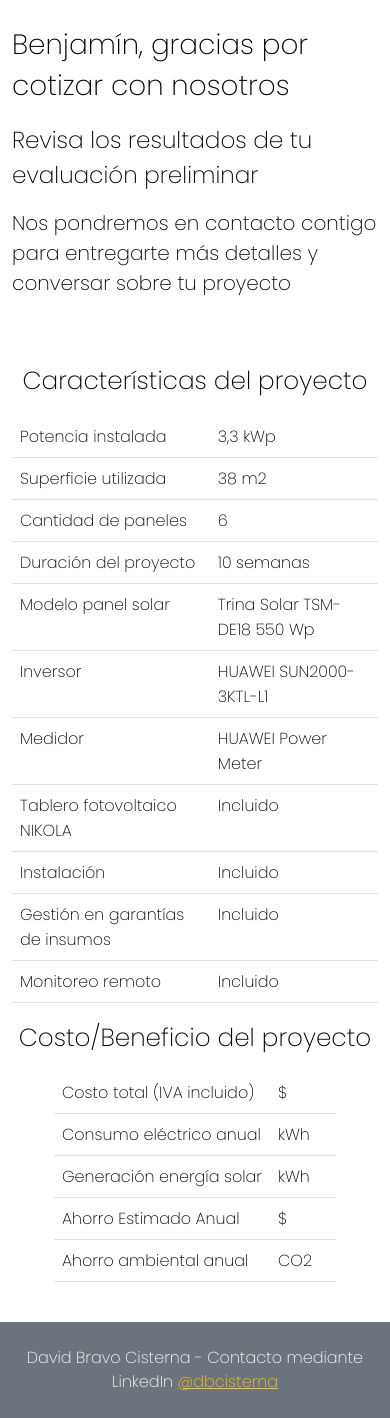
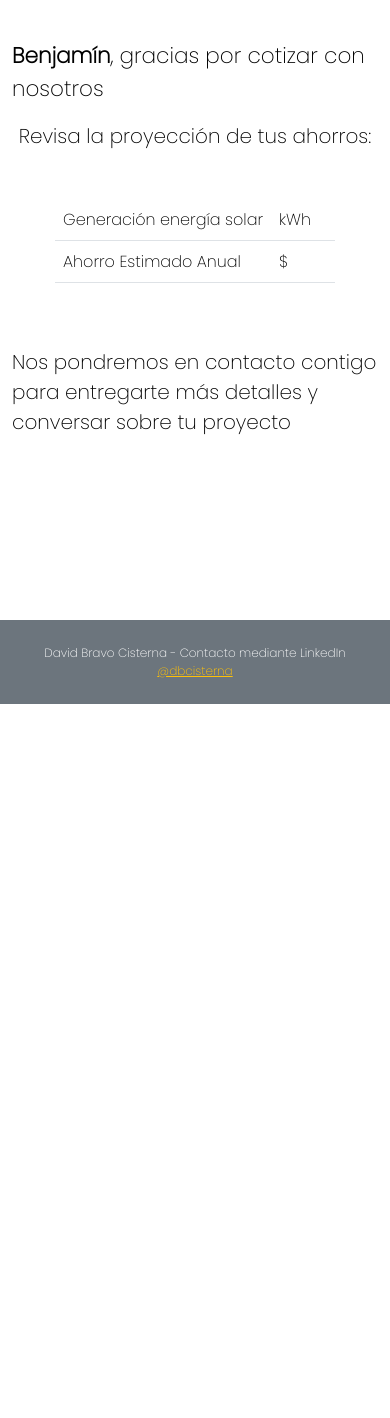
Before and after one commit to dbravoc/Cotizador, a plain HTML site: page public/evaluacion.html in a window 390 px wide. Shown: the part 140-1558 px from the top of the page. After the commit the page ends 844 px from the top, so only its background shows below. Drawn offline with nearby package versions, Linux system fonts and the light colour scheme; some packages are replaced by stand-ins of ours.

Commit message:
Mas codigo en calculadora
Se trabajo en el codigo de la calculadora y tambien en el uso de esos resultados para visualizarlos en evaluacion.html.

```diff
--- a/public/assets/css/styles.css
+++ b/public/assets/css/styles.css
@@ -1,3 +1,19 @@
+.footer{
+    font-size: 12px;
+}
+
+.main {
+    flex: 1; /* Esto hará que ocupe el espacio restante */
+}
+
+.body {
+    height: 100%;
+    margin: 0;
+    padding: 0;
+    display: flex;
+    flex-direction: column;
+}
+
 .poppins{
     font-family:'Poppins', sans-serif;
 }
@@ -12,17 +28,20 @@
 }
 
 .pt-xl{
-    padding-top: 7%;
+    padding-top: 5%;
 }
 
 .pr-xl{
-    padding-right: 7%;
+    padding-right: 5%;
+}
+
+.pl-xl{
+    padding-left: 5%;
 }
 
 .header-img{
-    display: flex;
-    width: 12%;
-    height: 12%;
+    width: 150px ;
+    height: auto;
 }
 
 .header-titulo{
@@ -35,3 +54,7 @@
 .td{
     padding: 2px;
 }
+
+.between{
+    justify-content: space-between;
+}
--- a/public/calculadora.js
+++ /dev/null
@@ -1,23 +0,0 @@
-document.addEventListener("DOMContentLoaded", function() {
-    const GastoLuz = parseFloat(document.getElementById("GastoLuz").value);
-    const NombreApellido = document.getElementById("NombreApellido");
-    const RUT = document.getElementById("RUT");
-    const Telefono = document.getElementById("Telefono");
-    const Email = document.getElementById("Email");
-
-BotonCotizar.addEventListener("click", function() {
-    const costototal = parseFloat(document.getElementById("CostoTotal"));
-    const consumoeletricoanual = parseFloat(document.getElementById("ConsumoEletricoAnual"));
-    const generacionenergiasolar = parseFloat(document.getElementById("GeneracionEnergiaSolar"));
-    const ahorroestimadoanual = parseFloat(document.getElementById("AhorroEstimadoAnual"));
-    const ahorroambientalanual = parseFloat(document.getElementById("AhorroAmbientalAnual"));
-
-
-
-        // Aplica tu fórmula de cálculo aquí
-        const resultado = input1 + input2; // Ejemplo de suma, cambia esto según tu fórmula
-
-        resultElement.textContent = resultado;
-        resultContainer.style.display = "block";
-    });
-});
--- a/public/evaluacion.html
+++ b/public/evaluacion.html
@@ -8,121 +8,67 @@
 <link href="https://cdn.jsdelivr.net/npm/bootstrap@5.3.1/dist/css/bootstrap.min.css" rel="stylesheet" integrity="sha384-4bw+/aepP/YC94hEpVNVgiZdgIC5+VKNBQNGCHeKRQN+PtmoHDEXuppvnDJzQIu9" crossorigin="anonymous">
 <script src="https://cdn.jsdelivr.net/npm/bootstrap@5.3.1/dist/js/bootstrap.bundle.min.js" integrity="sha384-HwwvtgBNo3bZJJLYd8oVXjrBZt8cqVSpeBNS5n7C8IVInixGAoxmnlMuBnhbgrkm" crossorigin="anonymous"></script>
 <script src="https://maps.googleapis.com/maps/api/js?key=AIzaSyDhfDlA63Ebfu8RPmPYFFsbewsuIoemYSo&libraries=places"></script>
-
+<script src="comuna.js"></script>
+<script src="calculadora.js"></script>
 </head>
 
-<body>
+<body class="body">
 
-    <header class="d-flex justify-content-center poppins p-2 bg-secondary text-white">
+    <header class="header d-flex justify-content-center poppins p-2 bg-secondary text-white m-0">
         <img class="header-img p-4" src="assets/imgs/Nikola-light-v2-300x201.webp" alt="">
-        <p class="d-flex header-titulo fs-1">Cotizador de proyectos solares</p>
+        <p class="d-flex header-titulo fs-2">Cotizador de proyectos solares</p>
     </header>
+
+<main class="main">
 <div class="container">
 
     <div class="mb-2 col-12 d-flex flex-column align-items-center text-black poppins fs-2">
-        <p class="fs-1 mt-5 mb-3">Benjamín, gracias por cotizar con nosotros</p>
-        <p class="fs-3 mb-3">Revisa los resultados de tu evaluación preliminar</p>
-        <p class="fs-5 mb-3">Nos pondremos en contacto contigo para entregarte más detalles y conversar sobre tu proyecto</p>
-    </div>
+        <p class="fs-4 mt-5 mb-3"><b>Benjamín</b>, gracias por cotizar con nosotros</p>
+        <p class="fs-5 mb-5">Revisa la proyección de tus ahorros:</p>
 
-    <div class="row mt-5">
-        <div class="col-md-6 col-12 d-flex flex-column align-items-center justify-content-start text-black poppins">
+        <div id="calculadora-resultados" class="col-md-12 col-12 d-flex flex-column align-items-center justify-content-center  text-black poppins">
             <table class="d-flex align-items-center justify-content-center table table-hover">
-                <p class="fs-2">Características del proyecto</p>
                 <tr>
-                    <td>Potencia instalada</td>
-                    <td>3,3 kWp</td>
+                    <td>Generación energía solar</td>
+                    <td>kWh</td>
+                    <td id="tamanoplanta"></td>
                 </tr>
                 <tr>
-                    <td>Superficie utilizada</td>
-                    <td>38 m2</td>
-                </tr>
-                <tr>
-                    <td>Cantidad de paneles</td>
-                    <td>6</td>
-                </tr>
-                <tr>
-                    <td>Duración del proyecto</td>
-                    <td>10 semanas</td>
-                </tr>
-                <tr>
-                    <td>Modelo panel solar</td>
-                    <td>Trina Solar TSM-DE18 550 Wp</td>
-                </tr>
-                <tr>
-                    <td>Inversor</td>
-                    <td>HUAWEI SUN2000-3KTL-L1</td>
-                </tr>
-                <tr>
-                    <td>Medidor</td>
-                    <td>HUAWEI Power Meter</td>
-                </tr>
-                <tr>
-                    <td>Tablero fotovoltaico NIKOLA</td>
-                    <td>Incluido</td>
-                </tr>
-                <tr>
-                    <td>Instalación</td>
-                    <td>Incluido</td>
-                </tr>
-                <tr>
-                    <td>Gestión en garantías de insumos  </td>
-                    <td>Incluido</td>
-                </tr>
-                <tr>
-                    <td>Monitoreo remoto</td>
-                    <td>Incluido</td>
-                </tr>
-
+                    <td>Ahorro Estimado Anual</td>
+                    <td>$</td>
+                    <td id="ahorroestimadoanual"></td>                </tr>
 
                 <!-- Agrega más filas según sea necesario -->
             </table>
         </div>
 
-        <div id="calculadora-resultados" class="col-md-6 col-12 d-flex flex-column align-items-center justify-content-start  text-black poppins">
-            <table class="d-flex align-items-center justify-content-center table table-hover">
-                <p class="fs-2">Costo/Beneficio del proyecto</p>
-                <tr>
-                    <td>Costo total (IVA incluido)</td>
-                    <td>$</td>
-                    <td id="CostoTotal"></td>
-
-                </tr>
-                <tr>
-                    <td>Consumo eléctrico anual</td>
-                    <td>kWh</td>
-                    <td id="ConsumoEletricoAnual"></td>
-                </tr>
-                <tr>
-                    <td>Generación energía solar</td>
-                    <td>kWh</td>
-                    <td id="GeneracionEnergiaSolar"></td>
-                </tr>
-                <tr>
-                    <td>Ahorro Estimado Anual</td>
-                    <td>$</td>
-                    <td id="AhorroEstimadoAnual"></td>                </tr>
-
-                <tr>
-                    <td>Ahorro ambiental anual</td>
-                    <td>CO2</td>
-                    <td id="AhorroAmbientalAnual"></td>                 </tr>
-
-
-                <!-- Agrega más filas según sea necesario -->
-            </table>        </div>
-
+        <div class="mb-2 col-12 d-flex flex-column align-items-center text-black poppins fs-2">
+            <p class="fs-5 mt-5 m-10">Nos pondremos en contacto contigo para entregarte más detalles y conversar sobre tu proyecto </p>
+        </div>
     </div>
 </div>
 
-</body>
+</main>
 
 
-<footer class="poppins text-center mt-4 p-4 bg-secondary text-white">
+
+<footer class="footer poppins text-center mt-4 p-4 bg-secondary text-white">
     David Bravo Cisterna - Contacto mediante LinkedIn <a class="text-warning" href="https://www.linkedin.com/in/bravocisterna/">@dbcisterna</a>
 </footer>
 
 
 <!-- Inicio de los script -->
-<!-- Script calculadora -->
-<script src="calculadora.js"></script>
+
+<script>
+// Obtén los parámetros de la URL
+const urlParams = new URLSearchParams(window.location.search);
+// Obtiene el valor del parámetro "ahorro"
+const ahorroestimadoanual = urlParams.get("ahorroestimadoanual");
+const tamanoplanta = urlParams.get("tamanoplanta");
+// Asigna estos valores a los elementos HTML en tu página
+document.getElementById("tamanoplanta").textContent = tamanoplanta;
+document.getElementById("ahorroestimadoanual").textContent = ahorroestimadoanual;
+</script>
+
+
+</body>
```
Also changed, not shown: public/botoncotizar.js (added, +7 -0 lines), public/index.html (+83 -28 lines).
